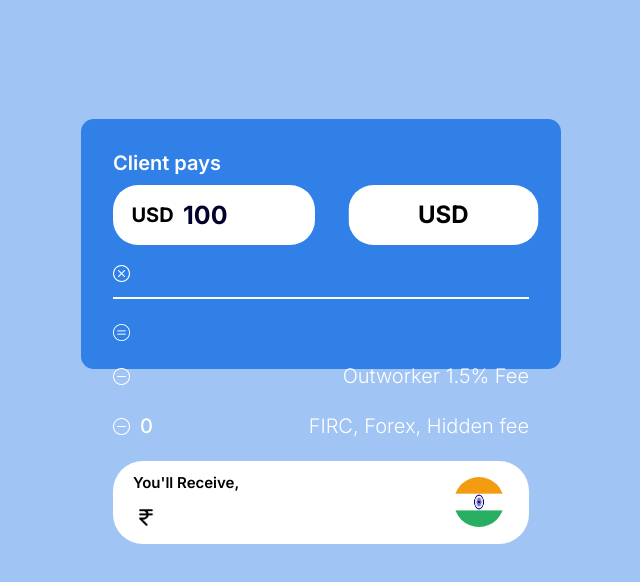
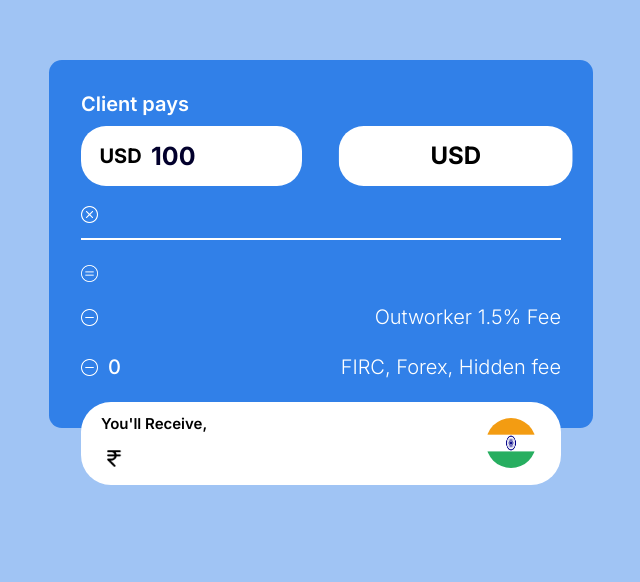
Before and after one commit to Shreyas539/currency_converter_tax, a plain HTML site: page index.html in a window 1280 px wide. Shown: the part 156-738 px from the top of the page, without its empty margins (319-959 px from the left). Drawn offline with Linux system fonts and the light colour scheme; no server answers.

Commit message:
Update style.css

```diff
--- a/style.css
+++ b/style.css
@@ -14,8 +14,8 @@
   }
   .wrapper {
     width: 90%;
-    max-width: 30em;
-    height:250px;
+    max-width: 34em;
+    height:46%;
 
     background-color: #3180E8;
     position: absolute;
```
